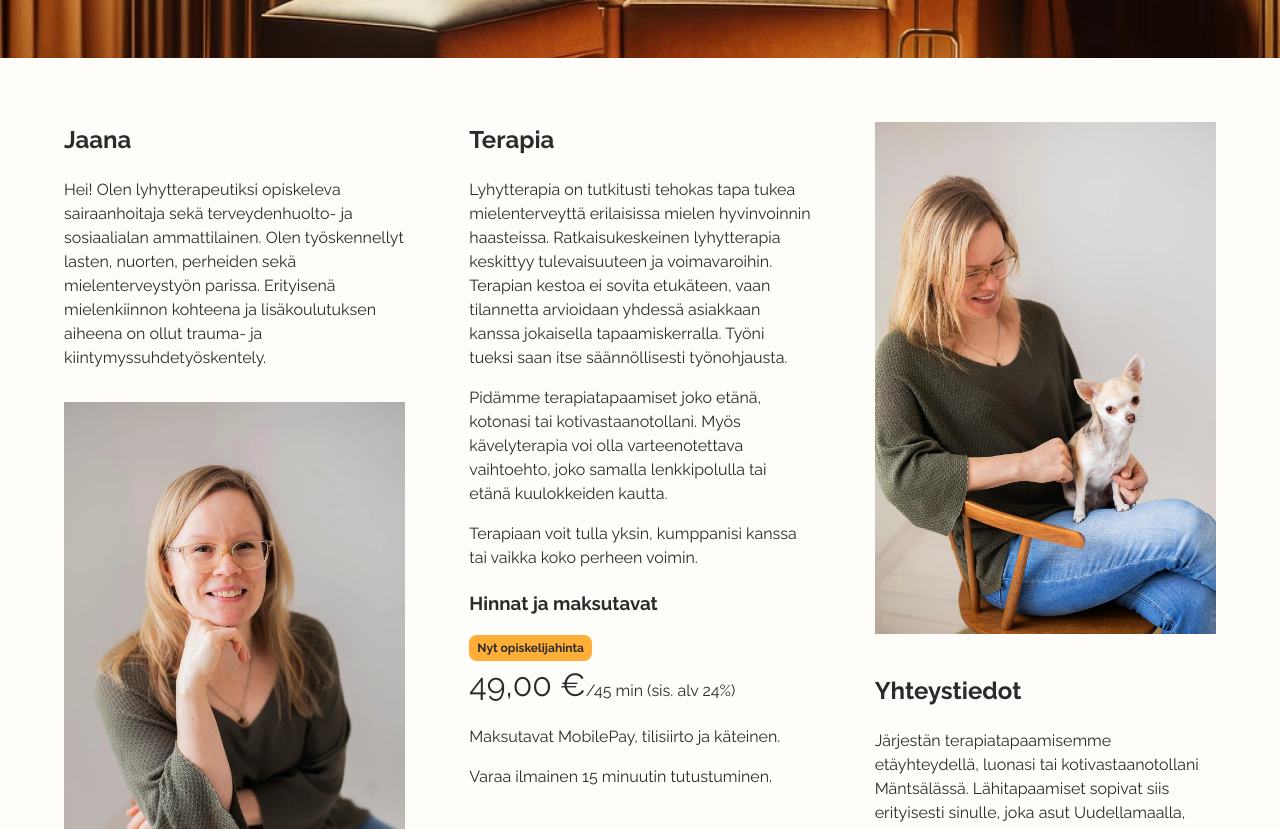
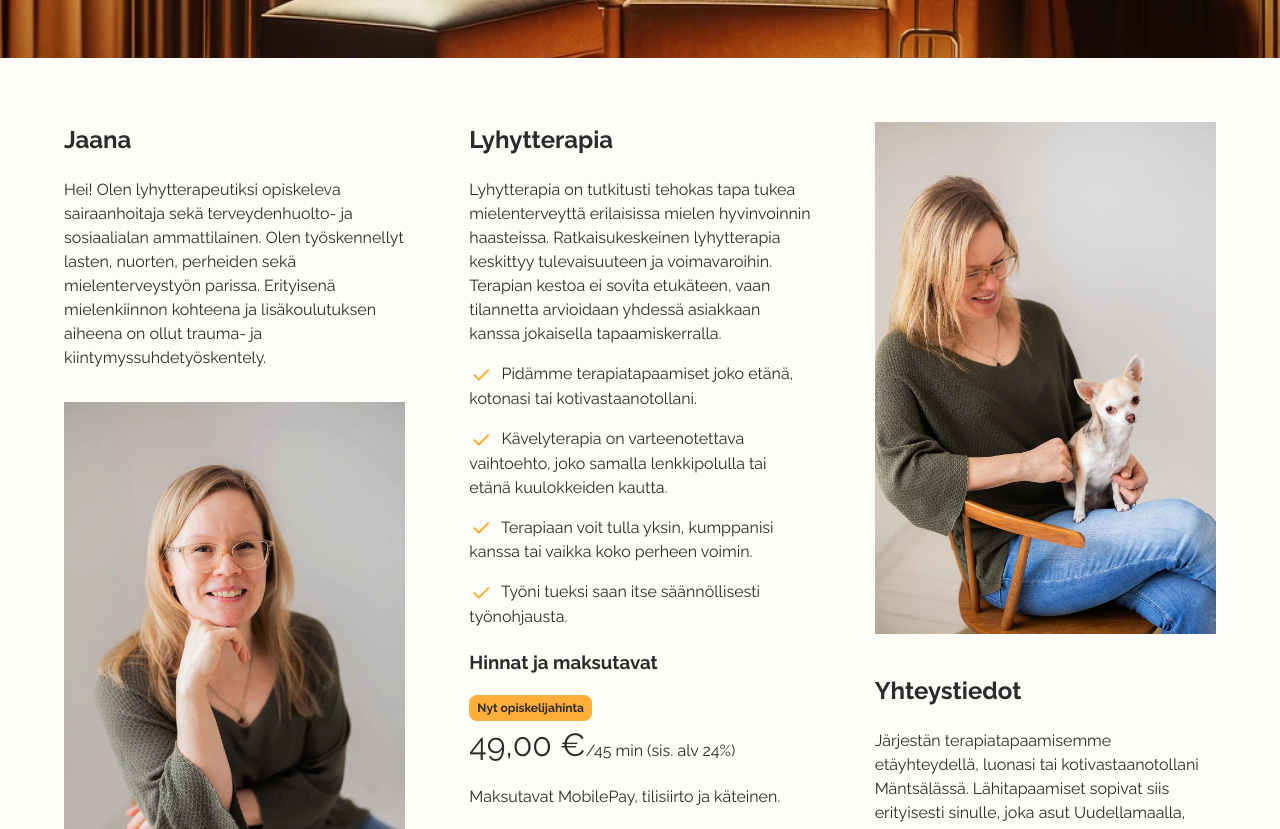
Before and after one commit to mikkotenni/jaanatenni, a React (Vite) app: page / in a window 1280 px wide. Shown: the part 520-1349 px from the top of the page. Built offline with nearby package versions, Linux system fonts and the light colour scheme; a web font is replaced by a local one.

Commit message:
feat: concept bullet points

```diff
--- a/src/components/TherapyConcept.jsx
+++ b/src/components/TherapyConcept.jsx
@@ -1,4 +1,7 @@
 import styled from "@emotion/styled";
+import { colors } from "../assets/designTokens";
+
+const { tagColor } = colors;
 
 const Container = styled.section`
   margin-top: 2rem;
@@ -6,28 +9,41 @@ const Container = styled.section`
   & > h2:first-of-type {
     margin-top: 0;
   }
+
+  .material-symbols-outlined {
+    vertical-align: middle;
+    margin-right: 0.25rem;
+    color: ${tagColor};
+  }
 `;
 
 export default function TherapyConcept() {
   return (
     <Container id="terapia">
-      <h2>Terapia</h2>
+      <h2>Lyhytterapia</h2>
       <p>
         Lyhytterapia on tutkitusti tehokas tapa tukea mielenterveyttä
         erilaisissa mielen hyvinvoinnin haasteissa. Ratkaisukeskeinen
         lyhytterapia keskittyy tulevaisuuteen ja voimavaroihin. Terapian kestoa
         ei sovita etukäteen, vaan tilannetta arvioidaan yhdessä asiakkaan kanssa
-        jokaisella tapaamiskerralla. Työni tueksi saan itse säännöllisesti
-        työnohjausta.
+        jokaisella tapaamiskerralla.
       </p>
       <p>
-        Pidämme terapiatapaamiset joko etänä, kotonasi tai kotivastaanotollani.
-        Myös kävelyterapia voi olla varteenotettava vaihtoehto, joko samalla
-        lenkkipolulla tai etänä kuulokkeiden kautta.
+        <span className="material-symbols-outlined" aria-hidden="true"> check </span> Pidämme
+        terapiatapaamiset joko etänä, kotonasi tai kotivastaanotollani.
       </p>
       <p>
-        Terapiaan voit tulla yksin, kumppanisi kanssa tai vaikka koko perheen
-        voimin.
+        <span className="material-symbols-outlined" aria-hidden="true"> check </span> Kävelyterapia
+        on varteenotettava vaihtoehto, joko samalla lenkkipolulla tai etänä
+        kuulokkeiden kautta.
+      </p>
+      <p>
+        <span className="material-symbols-outlined" aria-hidden="true"> check </span> Terapiaan
+        voit tulla yksin, kumppanisi kanssa tai vaikka koko perheen voimin.
+      </p>
+      <p>
+        <span className="material-symbols-outlined" aria-hidden="true"> check </span> Työni tueksi
+        saan itse säännöllisesti työnohjausta.
       </p>
     </Container>
   );
```
